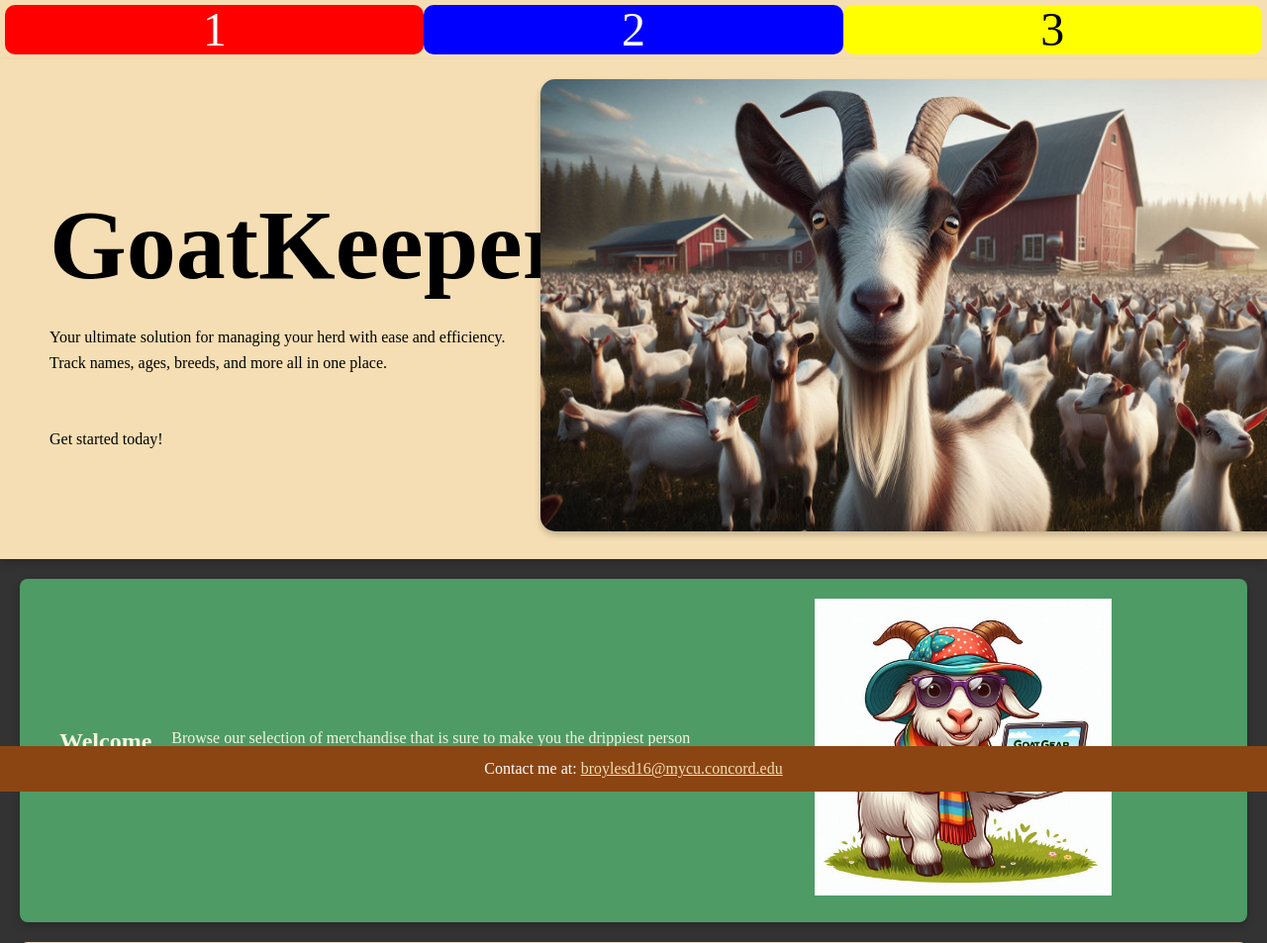
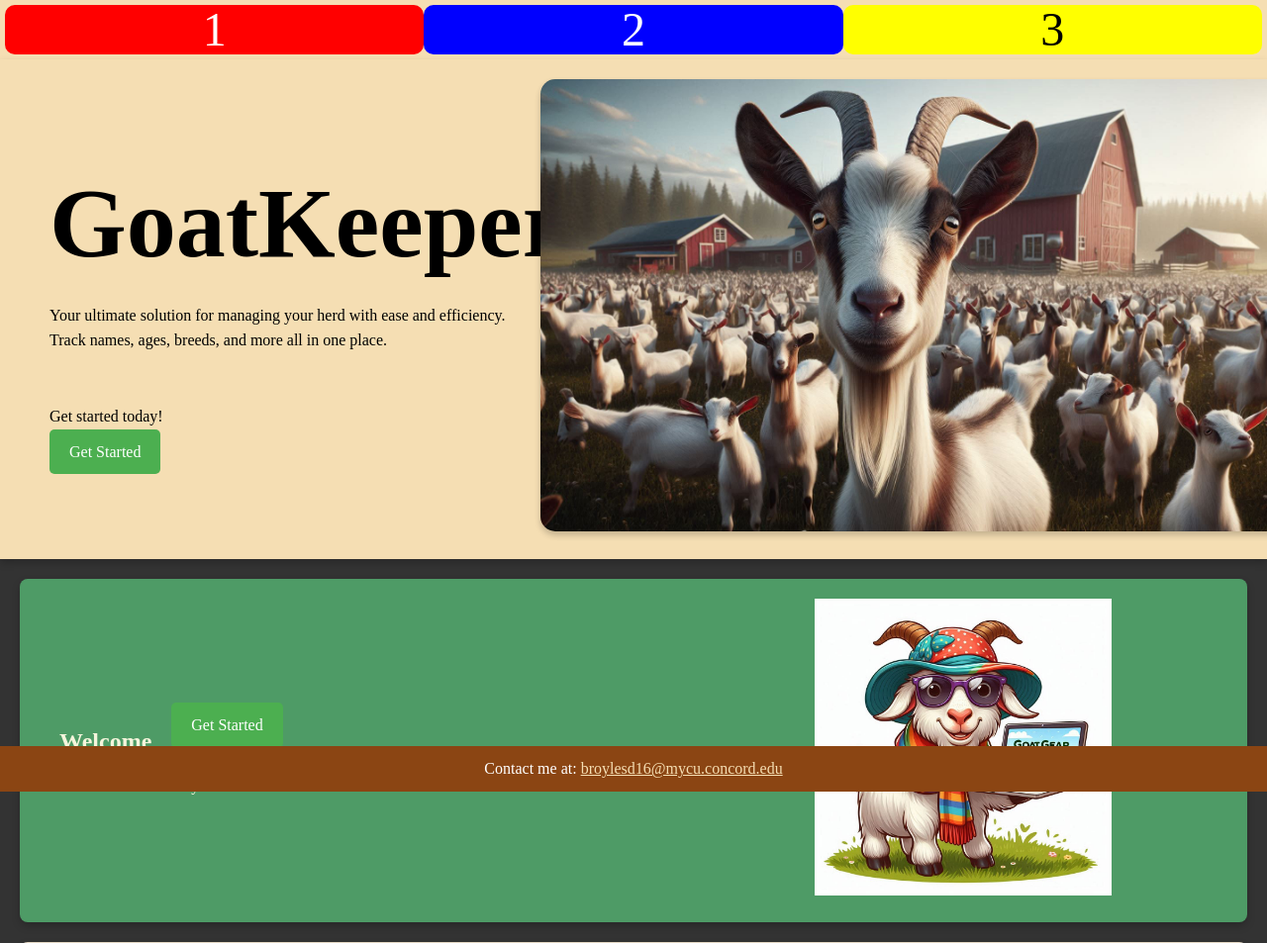
Before and after one commit to broylesd16/Final-Project-Web-Dev, a PHP site: page / in a window 1280 px wide; the page is wider, and only the part inside the window is pictured. Shown: the top 953 px of that part at 99% size. Run offline with PHP 8.4, Linux system fonts and the light colour scheme.

Commit message:
AI <a> button css

```diff
--- a/config.php
+++ b/config.php
@@ -1,9 +1,9 @@
 <?php
 // config.php - Database configuration
 $host = 'localhost';
-$dbname = 'books3';
-$user = 'mark';
-$pass = 'mark';
+$dbname = 'final';
+$user = 'root';
+$pass = 'mysql';
 $charset = 'utf8mb4';
 
 $dsn = "mysql:host=$host;dbname=$dbname;charset=$charset";
--- a/index.php
+++ b/index.php
@@ -20,6 +20,7 @@
         <br>
         <br>
         <p>Get started today!</p>
+        <a href="login.php" class = "button">Get Started</a>
         </div>
 
         <div class="right">
@@ -34,6 +35,7 @@
                 <hr>
             </div>
             <div class ="right_text">
+            <a href="login.php" class = "button">Get Started</a>
                 <p>Browse our selection of merchandise that is sure to make you the drippiest person on your street</p>
             </div>
             <div class ="left_image">
--- a/styles.css
+++ b/styles.css
@@ -28,6 +28,23 @@ h1{
 .left {
     max-width: 40%; /* Ensure left side has enough space */
     padding-left: 30px;
+}
+
+.button {
+    display: inline-block;
+    padding: 10px 20px;
+    font-size: 16px;
+    background-color: #4CAF50; /* Green background */
+    color: white; /* White text */
+    text-align: center;
+    text-decoration: none; /* Remove underline */
+    border-radius: 5px; /* Rounded edges */
+    border: none; /* Optional: no border */
+    cursor: pointer; /* Pointer cursor on hover */
+}
+
+.button:hover {
+    background-color: #45a049; /* Darker green on hover */
 }
 
 .left h1 {
```
